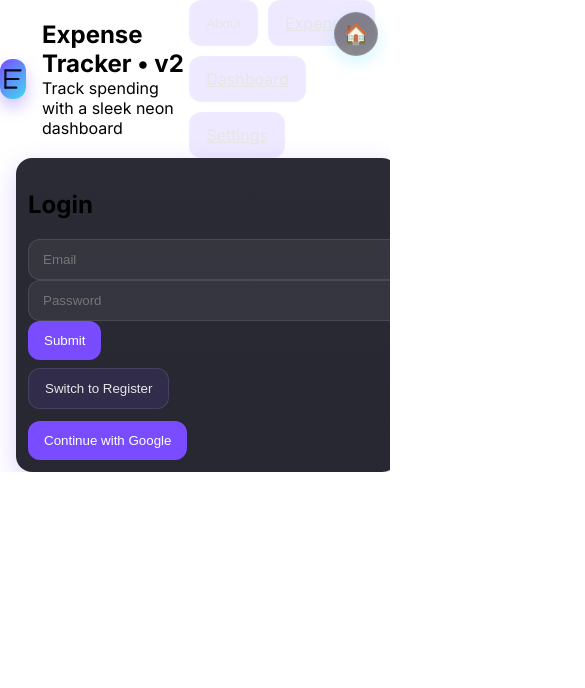
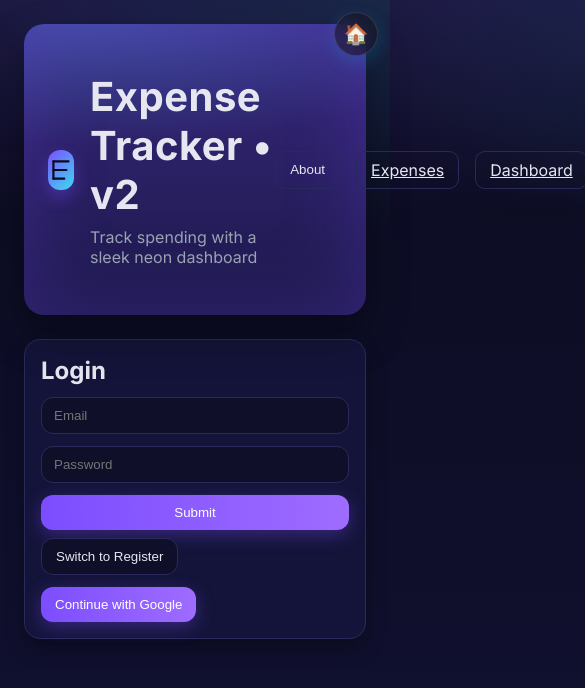
Before and after one commit to Kaamessh/expense-frontend, a React (Create React App) app: page / in a window 390 px wide. Shown: the top 688 px of the page, 585 px wide, since content can reach past the window. Built offline with nearby package versions, Linux system fonts and the light colour scheme; no server answers.

Commit message:
Revert "co"
This reverts commit 96d35e2914b6ece417070b0d48a3759c29c423d2.

```diff
--- a/public/index.html
+++ b/public/index.html
@@ -3,15 +3,14 @@
   <head>
     <meta charset="utf-8" />
     <meta name="viewport" content="width=device-width, initial-scale=1" />
-    <meta name="theme-color" content="#7a4cff" />
+    <meta name="theme-color" content="#0b0b1f" />
     <link rel="preconnect" href="https://fonts.googleapis.com">
     <link rel="preconnect" href="https://fonts.gstatic.com" crossorigin>
     <link href="https://fonts.googleapis.com/css2?family=Inter:wght@400;500;600;700&display=swap" rel="stylesheet">
     <link rel="icon" type="image/svg+xml" href="/favicon.svg?v=2" />
     <link rel="alternate icon" type="image/png" sizes="32x32" href="/favicon.png?v=2" />
     <link rel="alternate icon" type="image/png" sizes="16x16" href="/favicon.png?v=2" />
-    <link rel="apple-touch-icon" href="/icons/icon-192.png" />
-    <link rel="manifest" href="/manifest.json" />
+    <link rel="apple-touch-icon" href="/favicon.png?v=2" />
     <link rel="shortcut icon" href="/favicon.ico?v=2" />
     <title>Expense Tracker</title>
   </head>
--- a/src/index.js
+++ b/src/index.js
@@ -1,16 +1,7 @@
 import React from 'react';
 import { createRoot } from 'react-dom/client';
 import App from './App';
-import './styles/responsive.css';
+import './theme.css';
 
 const root = createRoot(document.getElementById('root'));
 root.render(<App />);
-
-// Register service worker (PWA)
-if ('serviceWorker' in navigator) {
-	window.addEventListener('load', () => {
-		navigator.serviceWorker.register('/service-worker.js')
-			.then((reg) => console.log('Service worker registered', reg.scope))
-			.catch((err) => console.warn('Service worker registration failed', err));
-	});
-}
--- a/src/styles/responsive.css
+++ /dev/null
@@ -1,33 +0,0 @@
-/* Global responsive improvements for mobile */
-:root { --container-max: 1200px; }
-
-body { margin: 0; font-family: Inter, system-ui, -apple-system, Segoe UI, Roboto, Helvetica, Arial, sans-serif; }
-
-.container, .grid { max-width: var(--container-max); margin: 0 auto; padding: 0 16px; }
-
-.grid { display: grid; grid-template-columns: 1fr 1fr; gap: 16px; }
-.card { border-radius: 16px; background: linear-gradient(180deg, rgba(20,20,32,0.9), rgba(16,16,28,0.9)); box-shadow: 0 8px 24px rgba(122, 76, 255, 0.25); padding: 16px; }
-.table { width: 100%; border-collapse: collapse; }
-.table th, .table td { padding: 10px 12px; border-bottom: 1px solid rgba(255,255,255,0.06); }
-
-.header { display: flex; align-items: center; justify-content: space-between; padding: 12px 16px; }
-.nav { display: flex; gap: 10px; flex-wrap: wrap; }
-.btn { padding: 10px 14px; border-radius: 12px; background: rgba(122,76,255,0.12); color: #e6e6e6; border: 1px solid rgba(255,255,255,0.1); }
-.btn-primary { background: #7a4cff; border: none; color: white; }
-.input { width: 100%; padding: 10px 12px; border-radius: 12px; border: 1px solid rgba(255,255,255,0.1); background: rgba(255,255,255,0.06); color: #e6e6e6; }
-.section-title { margin: 0 0 12px; }
-
-/* Mobile */
-@media (max-width: 768px) {
-  .grid { grid-template-columns: 1fr; }
-  .nav { justify-content: flex-start; }
-  .header { flex-wrap: wrap; gap: 12px; }
-  .card { padding: 12px; }
-  .table th, .table td { padding: 8px 10px; }
-  .btn { padding: 12px 16px; }
-  .input { padding: 12px 14px; }
-  .logo-e { font-size: 20px; }
-}
-
-/* Avoid horizontal scrolling */
-html, body { overflow-x: hidden; }
```
Also changed, not shown: public/service-worker.js (deleted, +0 -36 lines), public/manifest.json.
